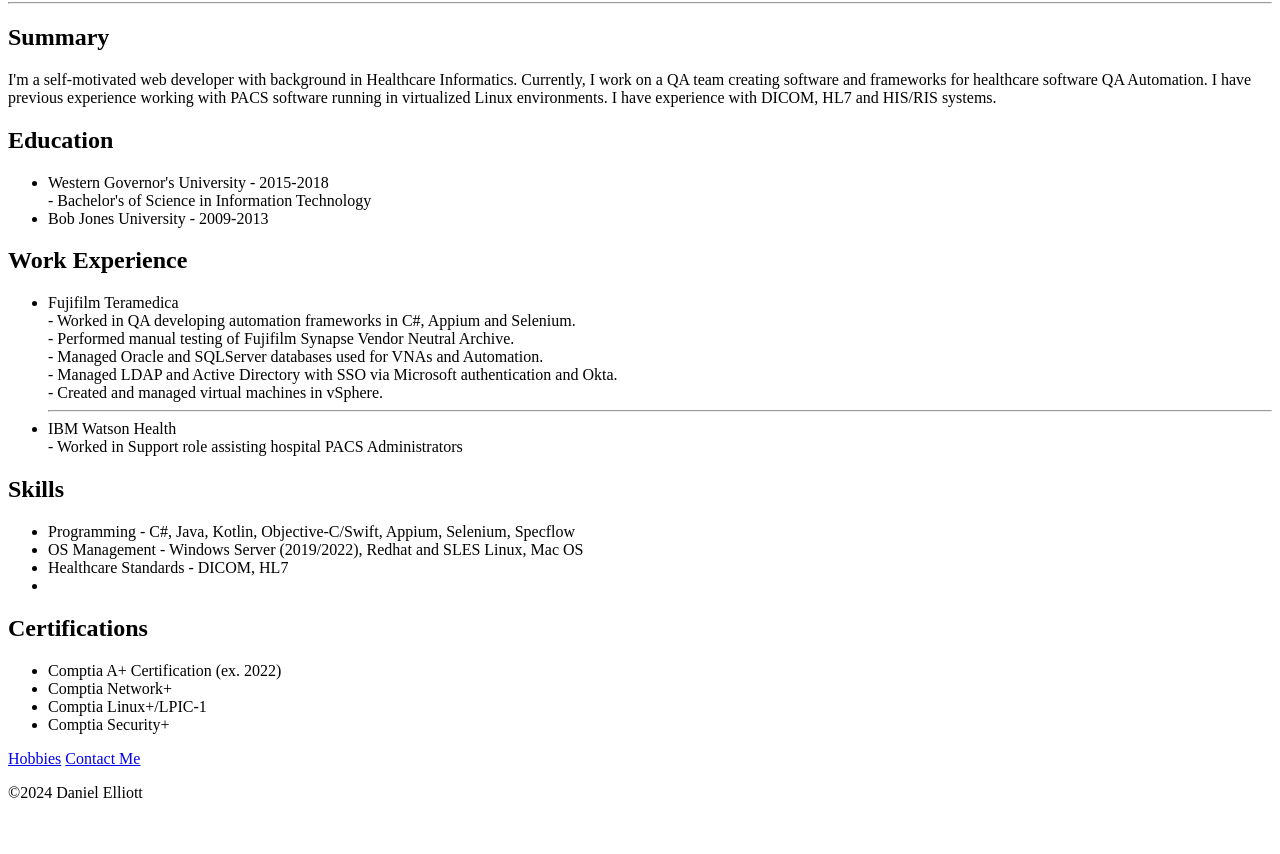
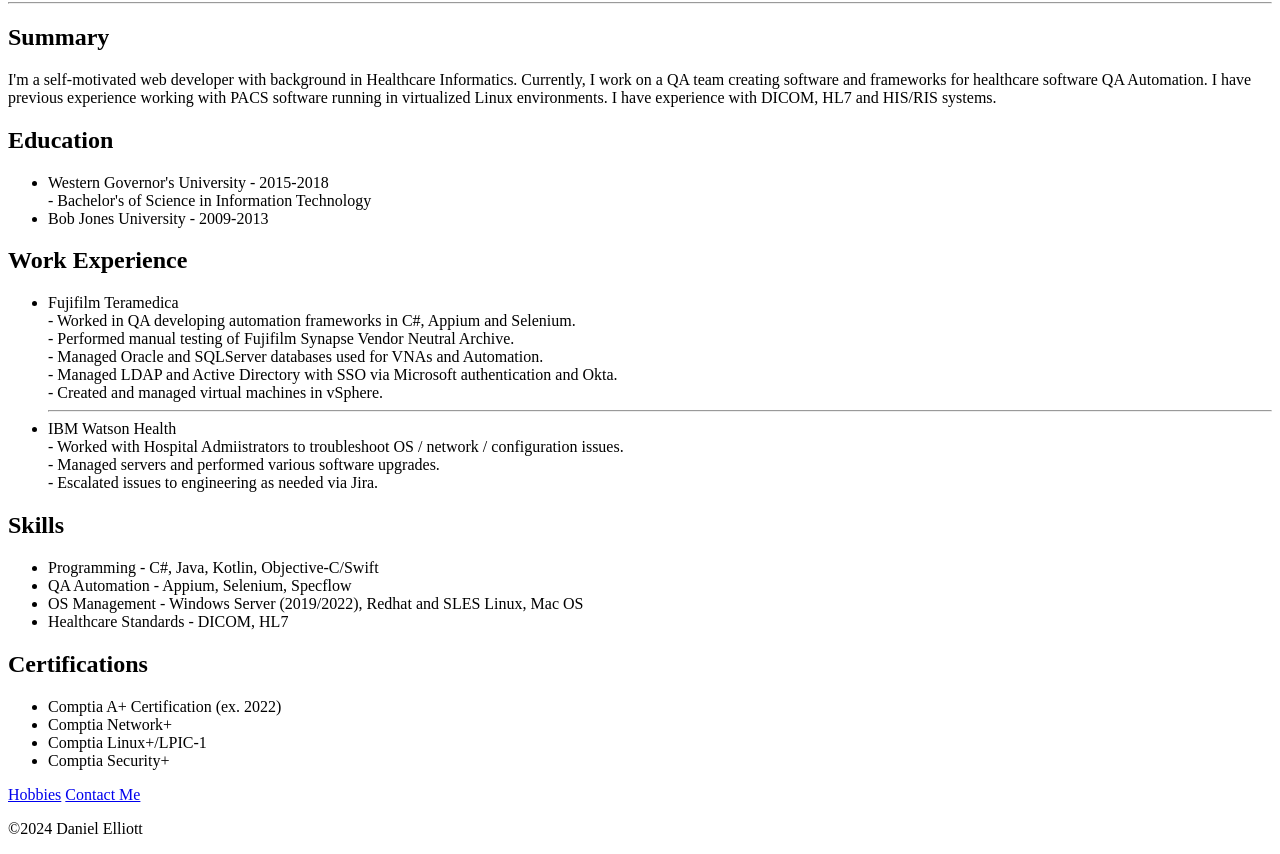
Before and after one commit to evilgenius31/DanielElliottResume, a plain HTML site: page index.html in a window 1280 px wide. Shown: the part 240-1094 px from the top of the page. Before the commit the page ends 1058 px from the top, so only its background shows below. Drawn offline with Linux system fonts and the light colour scheme.

Commit message:
Added more entries to experience

```diff
--- a/index.html
+++ b/index.html
@@ -28,16 +28,17 @@
             <hr />
         </li>
         <li>IBM Watson Health
-            <br /> - Worked in Support role assisting hospital PACS Administrators
-
+            <br /> - Worked with Hospital Admiistrators to troubleshoot OS / network / configuration issues.
+            <br /> - Managed servers and performed various software upgrades.
+            <br /> - Escalated issues to engineering as needed via Jira.
         </li>
     </ul>
     <h2>Skills</h2>
     <ul>
-        <li>Programming - C#, Java, Kotlin, Objective-C/Swift, Appium, Selenium, Specflow </li>
+        <li>Programming - C#, Java, Kotlin, Objective-C/Swift</li>
+        <li>QA Automation - Appium, Selenium, Specflow</li>
         <li>OS Management - Windows Server (2019/2022), Redhat and SLES Linux, Mac OS</li>
         <li>Healthcare Standards - DICOM, HL7</li>
-        <li></li>
     </ul>
     <h2>Certifications</h2>
     <ul>
```
